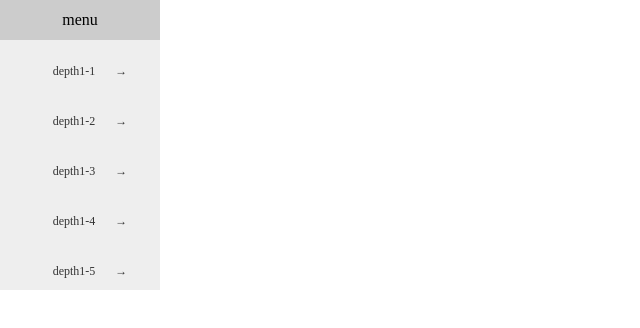
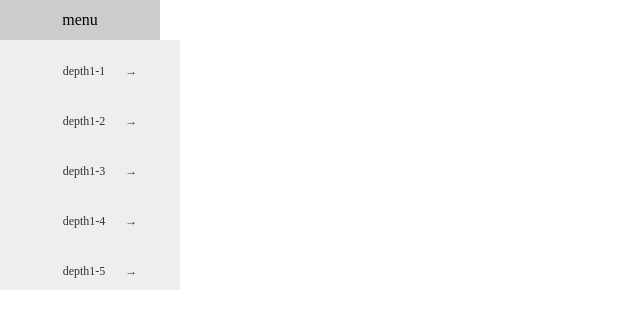
Before and after one commit to attemper1/test, a plain HTML site: page index.html in a window 1280 px wide. Shown: the whole page, without its empty margins (0-640 px from the left). Drawn offline with Linux system fonts and the light colour scheme.

Commit message:
Update style.css

```diff
--- a/style.css
+++ b/style.css
@@ -29,7 +29,7 @@ nav ul{
     position: absolute;
 }
 nav li{
-    width: 140px; height: 40px;
+    width: 160px; height: 40px;
     background: #eee;
     padding-top: 10px;
     padding-left: 20px;
```
